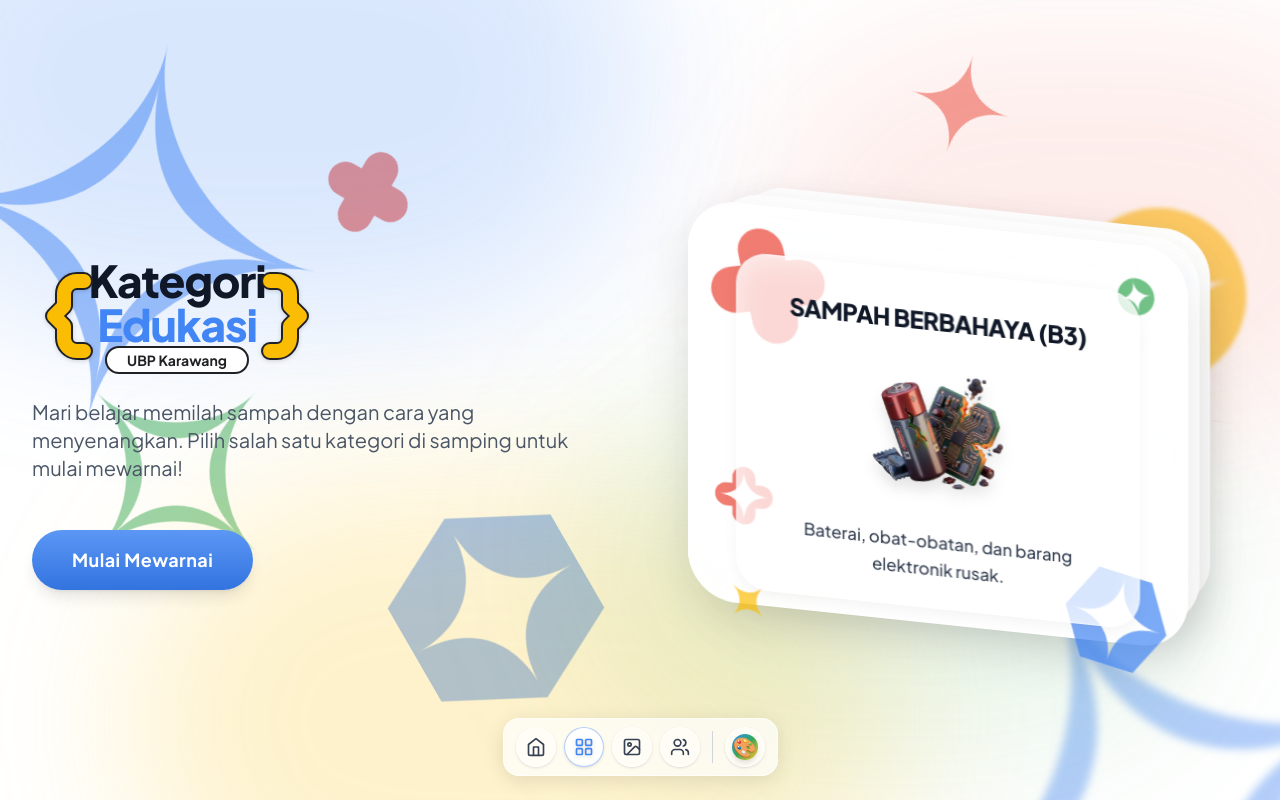
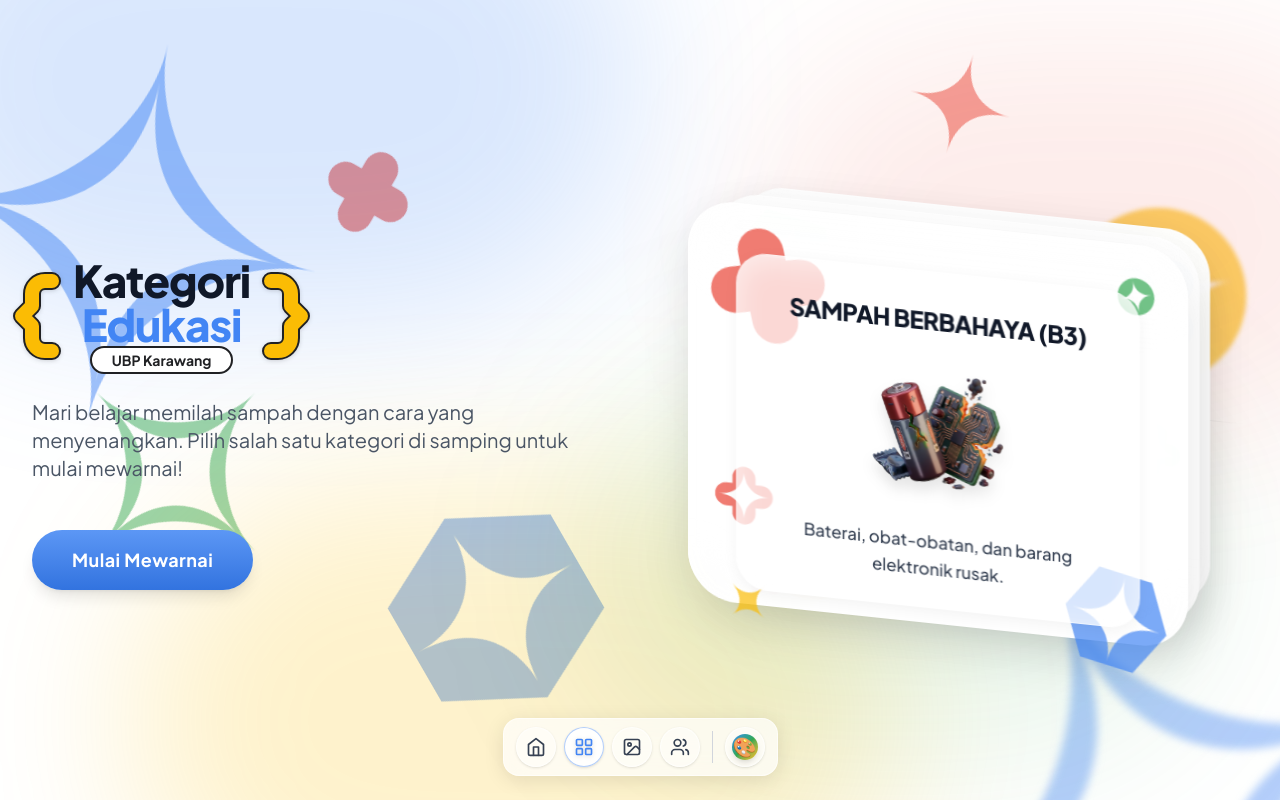
Before and after one commit to iqbalgsr46/Web-Proker-KKN-UBP-2026, a Next.js app: page /kategori in a window 1280 px wide. Built offline with nearby package versions, Linux system fonts and the light colour scheme.

Commit message:
style(kategori): fix curly bracket distance using dynamic wrapper width

```diff
--- a/src/app/kategori/page.tsx
+++ b/src/app/kategori/page.tsx
@@ -88,15 +88,15 @@ export default function KategoriPage() {
 
           <div className="text-center lg:text-left relative z-10 w-full lg:w-[45%] flex flex-col items-center lg:items-start">
 
-            <div className="flex flex-row items-center justify-center gap-0 mb-6 scale-90 sm:scale-100 lg:origin-left lg:translate-x-[-20px]">
+            <div className="flex flex-row items-center justify-center gap-0 sm:gap-2 mb-6 scale-90 sm:scale-100 lg:origin-left lg:translate-x-[-20px]">
               {/* Left Bracket (Kurung Kurawal Kuning) */}
-              <svg width="45" height="90" viewBox="0 0 45 90" fill="none" className="drop-shadow-sm overflow-visible shrink-0 translate-x-6 md:translate-x-8">
+              <svg width="45" height="90" viewBox="0 0 45 90" fill="none" className="drop-shadow-sm overflow-visible shrink-0 translate-x-2 sm:translate-x-0">
                 <path d="M 40 10 L 33 10 A 13 13 0 0 0 20 23 L 20 35 L 10 45 L 20 55 L 20 67 A 13 13 0 0 0 33 80 L 40 80" stroke="#202124" strokeWidth="18" strokeLinecap="round" strokeLinejoin="round" fill="none" />
                 <path d="M 40 10 L 33 10 A 13 13 0 0 0 20 23 L 20 35 L 10 45 L 20 55 L 20 67 A 13 13 0 0 0 33 80 L 40 80" stroke="#FBBC04" strokeWidth="14" strokeLinecap="round" strokeLinejoin="round" fill="none" />
               </svg>
 
               {/* Center Content */}
-              <div className="flex flex-col items-center justify-center px-0 w-[180px] md:w-[240px]">
+              <div className="flex flex-col items-center justify-center px-2 w-fit">
                 <h1 className="text-3xl md:text-[2.75rem] font-black text-gray-900 tracking-tight text-center mb-1 leading-none">
                   Kategori
                   <br />
@@ -110,7 +110,7 @@ export default function KategoriPage() {
               </div>
 
               {/* Right Bracket (Kurung Kurawal Kuning) */}
-              <svg width="45" height="90" viewBox="0 0 45 90" fill="none" className="drop-shadow-sm overflow-visible shrink-0 -translate-x-6 md:-translate-x-8">
+              <svg width="45" height="90" viewBox="0 0 45 90" fill="none" className="drop-shadow-sm overflow-visible shrink-0 -translate-x-2 sm:translate-x-0">
                 <path d="M 5 10 L 12 10 A 13 13 0 0 1 25 23 L 25 35 L 35 45 L 25 55 L 25 67 A 13 13 0 0 1 12 80 L 5 80" stroke="#202124" strokeWidth="18" strokeLinecap="round" strokeLinejoin="round" fill="none" />
                 <path d="M 5 10 L 12 10 A 13 13 0 0 1 25 23 L 25 35 L 35 45 L 25 55 L 25 67 A 13 13 0 0 1 12 80 L 5 80" stroke="#FBBC04" strokeWidth="14" strokeLinecap="round" strokeLinejoin="round" fill="none" />
               </svg>
```
